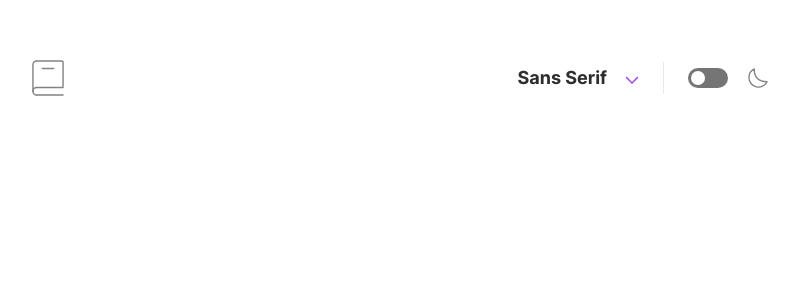
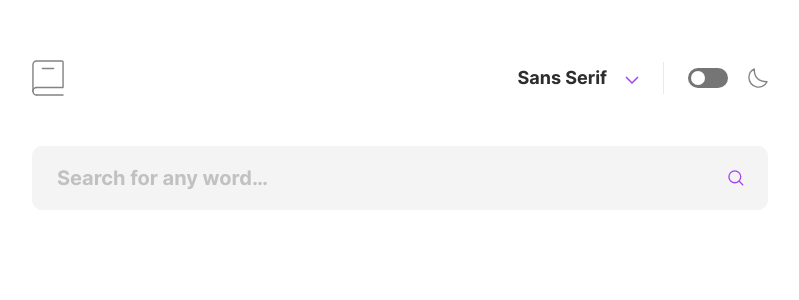
Before and after one commit to mush1997/dictionary-web-app-vue, a Vue app: page / in a window 1280 px wide. Shown: the top 300 px of the page, without its empty margins (240-1039 px from the left). Built offline with nearby package versions, Linux system fonts and the light colour scheme.

Commit message:
re-uploaded 'SearchInput.vue' to fix case sensitivity problem

```diff
--- a/src/components/HeaderSection.vue
+++ b/src/components/HeaderSection.vue
@@ -1,5 +1,5 @@
 <script setup>
-// import SearchInput from '@/components/SearchInput.vue'
+import SearchInput from '@/components/SearchInput.vue'
 import { ref } from 'vue'
 
 import { useDataStore } from '@/stores/data'
@@ -35,7 +35,7 @@ const showOptions = ref(false)
                 </li>
             </ul>
         </nav>
-        <!-- <SearchInput /> -->
+        <SearchInput />
     </header>
 </template>
 
--- /dev/null
+++ b/src/components/SearchInput.vue
@@ -0,0 +1,125 @@
+<script setup>
+import { useDataStore } from '@/stores/data'
+import { useFontStore } from '@/stores/font'
+import { storeToRefs } from 'pinia'
+import { ref, watchEffect } from 'vue'
+
+const dataStore = useDataStore()
+const { searchWord } = storeToRefs(dataStore)
+const { getWordData } = dataStore
+const { selectedFont } = storeToRefs(useFontStore())
+const showWarning = ref(false)
+const prevSearchWord = ref('')
+
+function goSearching() {
+    if (searchWord.value === '') {
+        showWarning.value = true
+        return
+    }
+
+    if (prevSearchWord.value === searchWord.value) { return }
+
+    getWordData()
+    prevSearchWord.value = searchWord.value
+}
+
+watchEffect(() => {
+    if (searchWord.value !== '') { showWarning.value = false }
+})
+</script>
+
+<template>
+    <div class="searchInput" :class="{ 'warning': showWarning }">
+        <input :class="selectedFont" type="text" placeholder="Search for any word…" v-model.trim="searchWord"
+            @keyup.enter="goSearching()" />
+        <img class="searchBtn" src="@/assets/images/icon-search.svg" alt="search" @click="goSearching()">
+        <p>Whoops, can’t be empty…</p>
+    </div>
+</template>
+
+<style lang="scss" scoped>
+.searchInput {
+    margin: 50px 0;
+    width: 100%;
+    height: 64px;
+    position: relative;
+
+    .searchBtn {
+        width: 16px;
+        height: 16px;
+        position: absolute;
+        top: 50%;
+        right: 24px;
+        transform: translateY(-50%);
+    }
+
+    input {
+        padding: 20px 24px;
+        width: 100%;
+        height: 100%;
+        outline: none;
+        border-radius: 10px;
+        border: 1px solid $light_gray;
+        background-color: $light_gray;
+        font-size: 20px;
+        line-height: 24px;
+        font-weight: bold;
+        color: $medium_black;
+        position: relative;
+
+        &::placeholder {
+            color: $medium_black;
+            opacity: 0.25;
+        }
+
+        &:focus {
+            border: 1px solid $purple;
+            caret-color: $purple;
+        }
+    }
+
+    p {
+        padding-top: 8px;
+        font-size: 20px;
+        line-height: 24px;
+        color: $warning;
+        display: none;
+        position: absolute;
+        top: 100%;
+        left: 0;
+    }
+}
+
+.searchInput.warning {
+    input {
+        border-color: $warning;
+    }
+
+    p {
+        display: block;
+    }
+}
+
+@media screen and (hover: hover) {
+    .searchBtn:hover {
+        cursor: pointer;
+    }
+}
+
+@media screen and (max-width:500px) {
+    .searchInput {
+        margin: 24px 0;
+        height: 48px;
+
+        input {
+            padding: 14px 24px;
+            font-size: 16px;
+        }
+
+        p {
+            font-size: 16px;
+            line-height: 20px;
+        }
+    }
+}
+</style>
```
